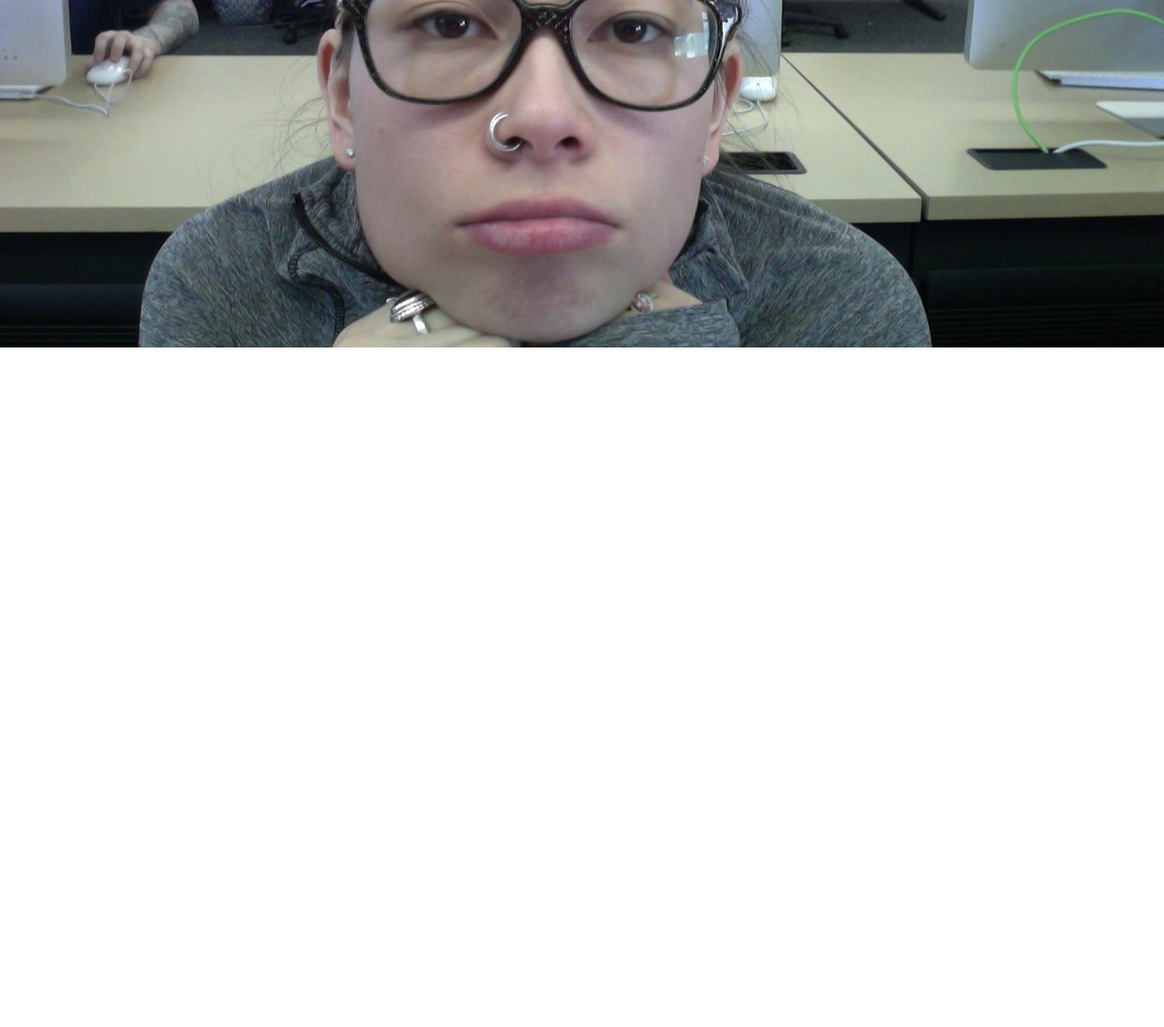
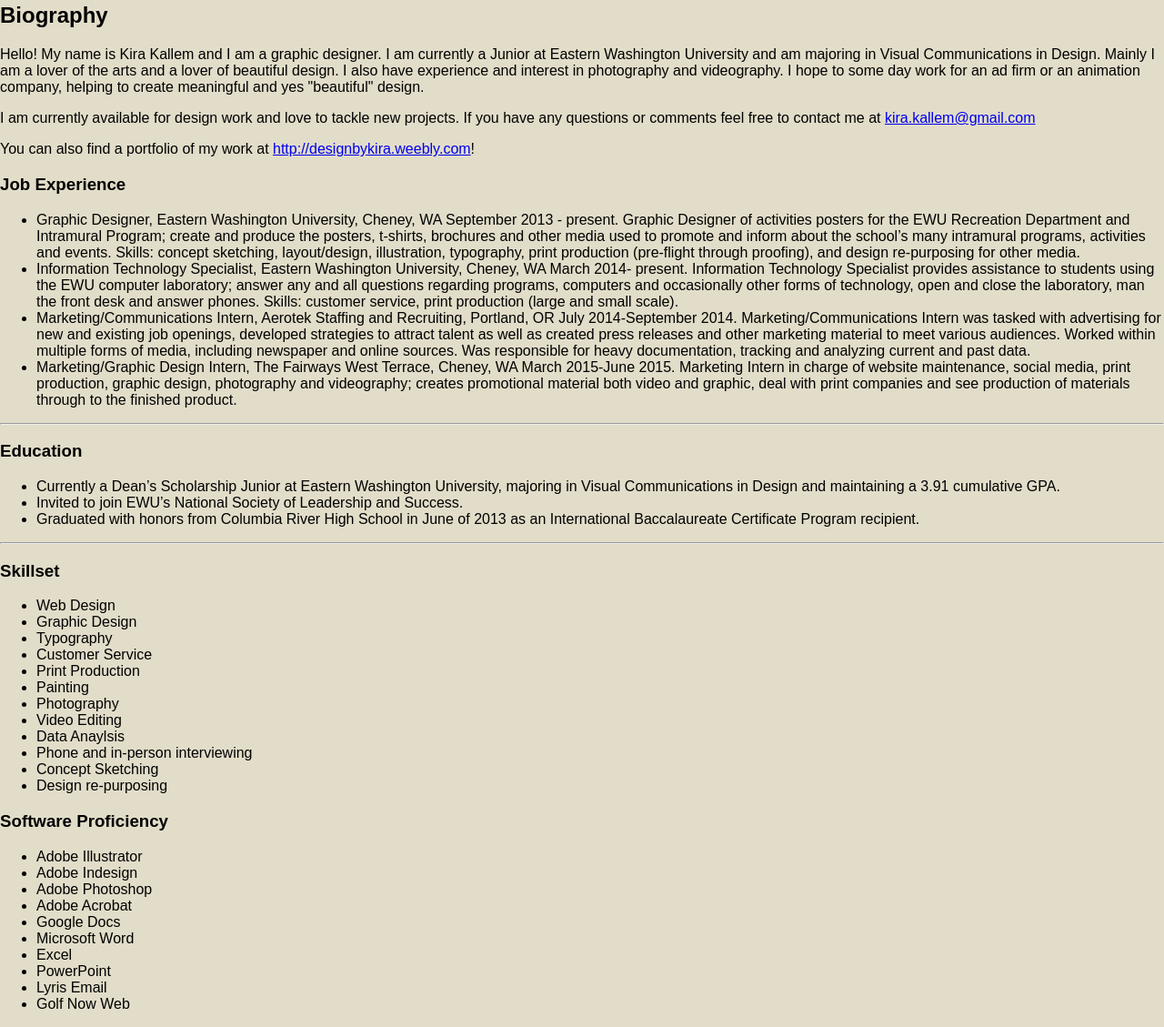
Before and after one commit to kirakallem/kirakallem.github.io, a plain HTML site: page index.html in a window 1280 px wide. Shown: the part 551-1680 px from the top of the page at 91% size. Before the commit the page ends 953 px from the top, so only its background shows below. Drawn offline with Linux system fonts and the light colour scheme.

Commit message:
Update Homepage
CSS style add and Index Replace

```diff
--- /dev/null
+++ b/css/style.css
@@ -0,0 +1,14 @@
+/* Main Stylesheet */
+
+/* Global */
+body {
+  background: #E2DDC9;
+}
+
+img {
+  width: 25%;
+}
+
+/*  Typography */
+/* Homepage */
+/* Resume */
--- a/index.html
+++ b/index.html
@@ -2,12 +2,13 @@
 <html >
   <head>
     <meta charset="UTF-8">
-    <title>My Homepage</title>
+    <title>Homepage</title>
     <meta name="viewport" content="width=device-width, initial-scale=1">
 
     <link rel="stylesheet" href="css/normalize.css">
 
 
+        <link rel="stylesheet" href="css/style.css">
 
 
 
@@ -18,7 +19,69 @@
 
     <h1>Kira Kallem</h1>
 
-<p><img src="img/me.jpg" /></p>
+<p><img src="https://kirakallem.github.io/img/kira.jpg" alt="My Pic"></p>
+
+<h2>Biography</h2>
+
+<p>Hello!
+ My name is Kira Kallem and I am a graphic designer. I am currently a Junior at Eastern Washington University and am majoring in Visual Communications in Design. Mainly I am a lover of the arts and a lover of beautiful design. I also have experience and interest in photography and videography. I hope to some day work for an ad firm or an animation company, helping to create meaningful and yes &quot;beautiful&quot; design. </p>
+
+<p>I am currently available for design work and love to tackle new projects. If you have any questions or comments feel free to contact me at <a href="mailto:kira.kallem@gmail.com">kira.kallem@gmail.com</a></p>
+
+<p>You can also find a portfolio of my work at <a href="http://designbykira.weebly.com">http://designbykira.weebly.com</a>!</p>
+
+<h3>Job Experience</h3>
+
+<ul>
+<li>Graphic Designer, Eastern Washington University, Cheney, WA September 2013 - present. Graphic Designer of activities posters for the EWU Recreation Department and Intramural Program; create and produce the posters, t-shirts, brochures and other media used to promote and inform about the school’s many intramural programs, activities and events. Skills: concept sketching, layout/design, illustration, typography, print production (pre-flight through proofing), and design re-purposing for other media. </li>
+<li>Information Technology Specialist, Eastern Washington University, Cheney, WA March 2014- present. Information Technology Specialist provides assistance to students using the EWU computer laboratory; answer any and all questions regarding programs, computers and occasionally other forms of technology, open and close the laboratory, man the front desk and answer phones. Skills: customer service, print production (large and small scale).</li>
+<li>Marketing/Communications Intern, Aerotek Staffing and Recruiting, Portland, OR July 2014-September 2014. Marketing/Communications Intern was tasked with advertising for new and existing job openings, developed strategies to attract talent as well as created press releases and other marketing material to meet various audiences. Worked within multiple forms of media, including newspaper and online sources. Was responsible for heavy documentation, tracking and analyzing current and past data. </li>
+<li>Marketing/Graphic Design Intern, The Fairways West Terrace, Cheney, WA March 2015-June 2015. Marketing Intern in charge of website maintenance, social media, print production, graphic design, photography and videography; creates promotional material both video and graphic, deal with print companies and see production of materials through to the finished product. </li>
+</ul>
+
+<hr>
+
+<h3>Education</h3>
+
+<ul>
+<li>Currently a Dean’s Scholarship Junior at Eastern Washington University, majoring in Visual Communications in Design and maintaining a 3.91 cumulative GPA.</li>
+<li>Invited to join EWU’s National Society of Leadership and Success. </li>
+<li>Graduated with honors from Columbia River High School in June of 2013 as an International Baccalaureate Certificate Program recipient.</li>
+</ul>
+
+<hr>
+
+<h3>Skillset</h3>
+
+<ul>
+<li>Web Design</li>
+<li>Graphic Design</li>
+<li>Typography</li>
+<li>Customer Service</li>
+<li>Print Production</li>
+<li>Painting</li>
+<li>Photography</li>
+<li>Video Editing</li>
+<li>Data Anaylsis</li>
+<li>Phone and in-person interviewing</li>
+<li>Concept Sketching</li>
+<li>Design re-purposing</li>
+</ul>
+
+<h3>Software Proficiency</h3>
+
+<ul>
+<li>Adobe Illustrator</li>
+<li>Adobe Indesign</li>
+<li>Adobe Photoshop</li>
+<li>Adobe Acrobat</li>
+<li>Google Docs</li>
+<li>Microsoft Word</li>
+<li>Excel</li>
+<li>PowerPoint</li>
+<li>Lyris Email</li>
+<li>Golf Now Web</li>
+</ul>
 
 
 
```
